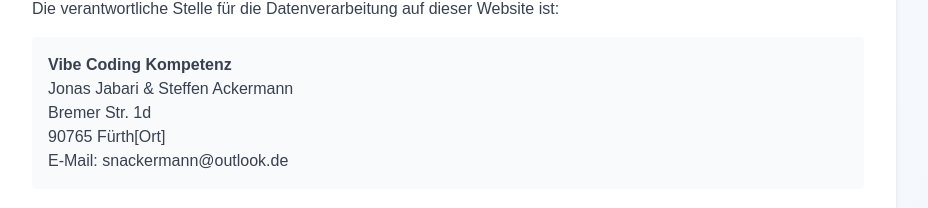
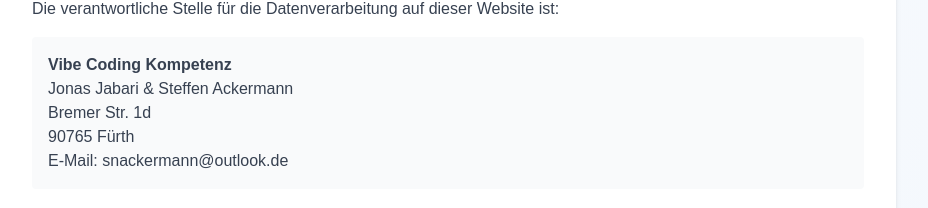
Before and after one commit to jonasjabari/vibe-coding-workshops-landing, a Next.js app: page /datenschutz in a window 1280 px wide. Shown: the part 1415-1623 px from the top of the page, without its empty margins (192-1120 px from the left). Built offline with nearby package versions, Linux system fonts and the light colour scheme.

Commit message:
small-fix-adress.tsx

```diff
--- a/app/datenschutz/page.tsx
+++ b/app/datenschutz/page.tsx
@@ -87,7 +87,7 @@ export default function Datenschutz() {
                   <p><strong>Vibe Coding Kompetenz</strong></p>
                   <p>Jonas Jabari & Steffen Ackermann</p>
                   <p>Bremer Str. 1d</p>
-                  <p>90765 Fürth[Ort]</p>
+                  <p>90765 Fürth</p>
                   <p>E-Mail: snackermann@outlook.de</p>
                 </div>
                 <p>
```
